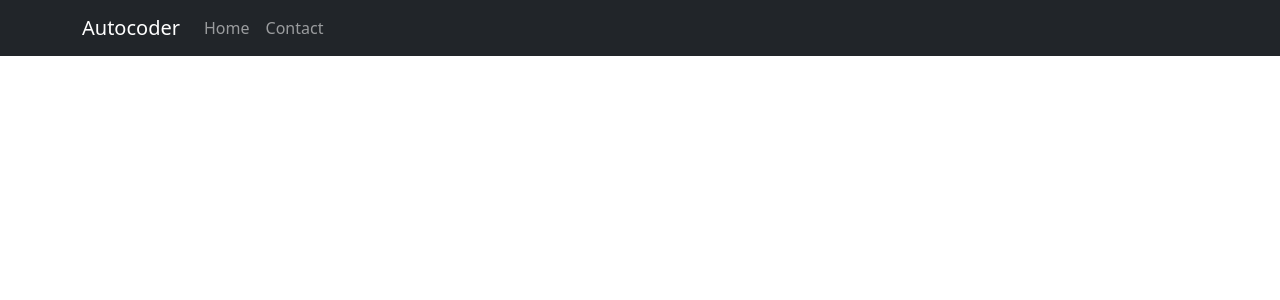
After one commit to tonyarris/text_to_code, a Flask app: page /contact in a window 1280 px wide. The commit adds this page. Shown: the top 300 px of the page. Run offline with Flask 2, Linux system fonts and the light colour scheme; some libraries are stand-ins or nearby versions.

Commit message:
Add contact page, tweak API postdata.

```diff
--- a/app.py
+++ b/app.py
@@ -19,5 +19,10 @@ def query():
 
     except Exception as e:
         return render_template('index.html'), False
+
+@app.route('/contact', methods=['GET'])
+def contact():
+    return render_template('contact.html')
+
 if __name__ == "__main__":
     app.run(debug=True)
--- a/main.py
+++ b/main.py
@@ -24,7 +24,7 @@ def gpt(prompt):
                                         ["A form to enter your name and surname and an enter button","<form action=\"/action_page.php\"><label for=\"fname\">First name:</label><br><input type=\"text\" id=\"fname\" name=\"fname\" value=\"John\"><br><label for=\"lname\">Last name:</label><br><input type=\"text\" id=\"lname\" name=\"lname\" value=\"Doe\"><br><br><input type=\"submit\" value=\"Submit\"></form>"]],
                            "examples_context":"Generate the html and javascript code to realise the description given.",
                            "documents": [],
-                           "max_tokens": 250, 'temperature': 0.9, 'n': 1})
+                           "max_tokens": 250, 'temperature': 0.3, 'n': 1})
         r = requests.post('https://api.openai.com/v1/answers', headers=headers, data=data)
         #print(r.content)
 
--- /dev/null
+++ b/templates/contact.html
@@ -0,0 +1,47 @@
+<!DOCTYPE html>
+<html lang="en">
+
+<head>
+
+  <meta charset="utf-8">
+  <meta name="viewport" content="width=device-width, initial-scale=1, shrink-to-fit=no">
+
+  <title>Autocoder</title>
+
+<!-- Bootstrap core JavaScript -->
+<script src="https://cdn.jsdelivr.net/npm/bootstrap@5.0.0-beta3/dist/js/bootstrap.bundle.min.js" integrity="sha384-JEW9xMcG8R+pH31jmWH6WWP0WintQrMb4s7ZOdauHnUtxwoG2vI5DkLtS3qm9Ekf" crossorigin="anonymous"></script>
+
+
+  <!-- Bootstrap core CSS -->
+<link href="https://cdn.jsdelivr.net/npm/bootstrap@5.0.0-beta3/dist/css/bootstrap.min.css" rel="stylesheet" integrity="sha384-eOJMYsd53ii+scO/bJGFsiCZc+5NDVN2yr8+0RDqr0Ql0h+rP48ckxlpbzKgwra6" crossorigin="anonymous">
+
+</head>
+
+<body>
+  <!-- Navigation -->
+  <nav class="navbar navbar-expand-lg navbar-dark bg-dark static-top">
+    <div class="container">
+      <a class="navbar-brand" href="/">Autocoder</a>
+      <button class="navbar-toggler" type="button" data-toggle="collapse" data-target="#navbarResponsive" aria-controls="navbarResponsive" aria-expanded="false" aria-label="Toggle navigation">
+        <span class="navbar-toggler-icon"></span>
+      </button>
+      <div class="collapse navbar-collapse" id="navbarResponsive">
+        <ul class="navbar-nav ml-auto">
+          <li class="nav-item active">
+            <a class="nav-link" href="/">Home
+            </a>
+          </li>
+          <li class="nav-item">
+            <a class="nav-link" href="#">Contact</a>
+          </li>
+        </ul>
+      </div>
+    </div>
+  </nav>
+
+<!--TODO add contact details-->
+
+
+</body>
+
+</html>
```
Also changed, not shown: templates/index.html (+4 -7 lines).
